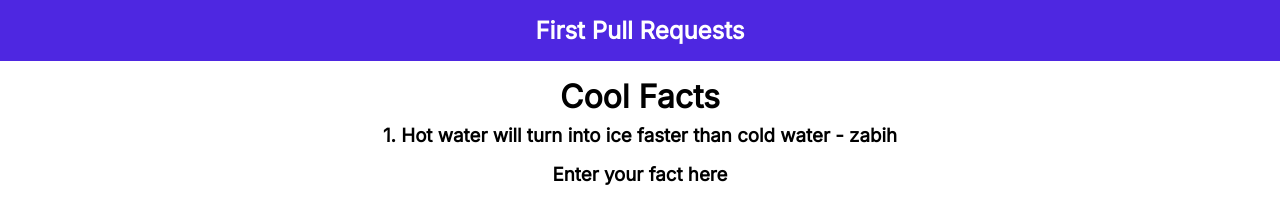
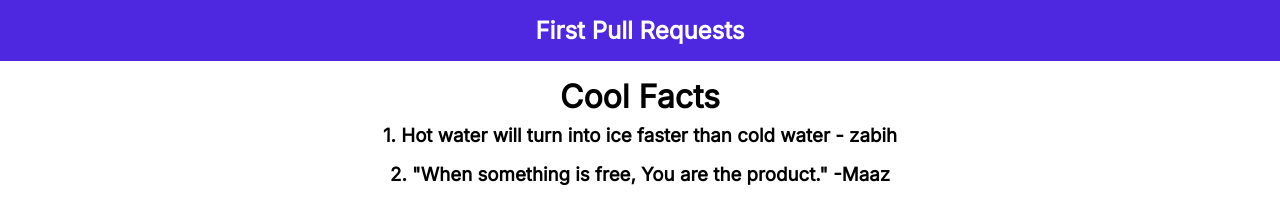
Before and after one commit to zabihhaqqani/First-pull-request, a plain HTML site: page index.html in a window 1280 px wide. Drawn offline with Linux system fonts and the light colour scheme.

Commit message:
feat:added a new fact

```diff
--- a/index.html
+++ b/index.html
@@ -12,7 +12,9 @@
     <div class="container">
       <h1>Cool Facts</h1>
       <h3>1. Hot water will turn into ice faster than cold water - zabih</h3>
-      <h3>Enter your fact here</h3>
+      <h3>2. "When something is free,
+        You are the product."
+        -Maaz</h3>
     </div>
   </body>
 </html>
```
